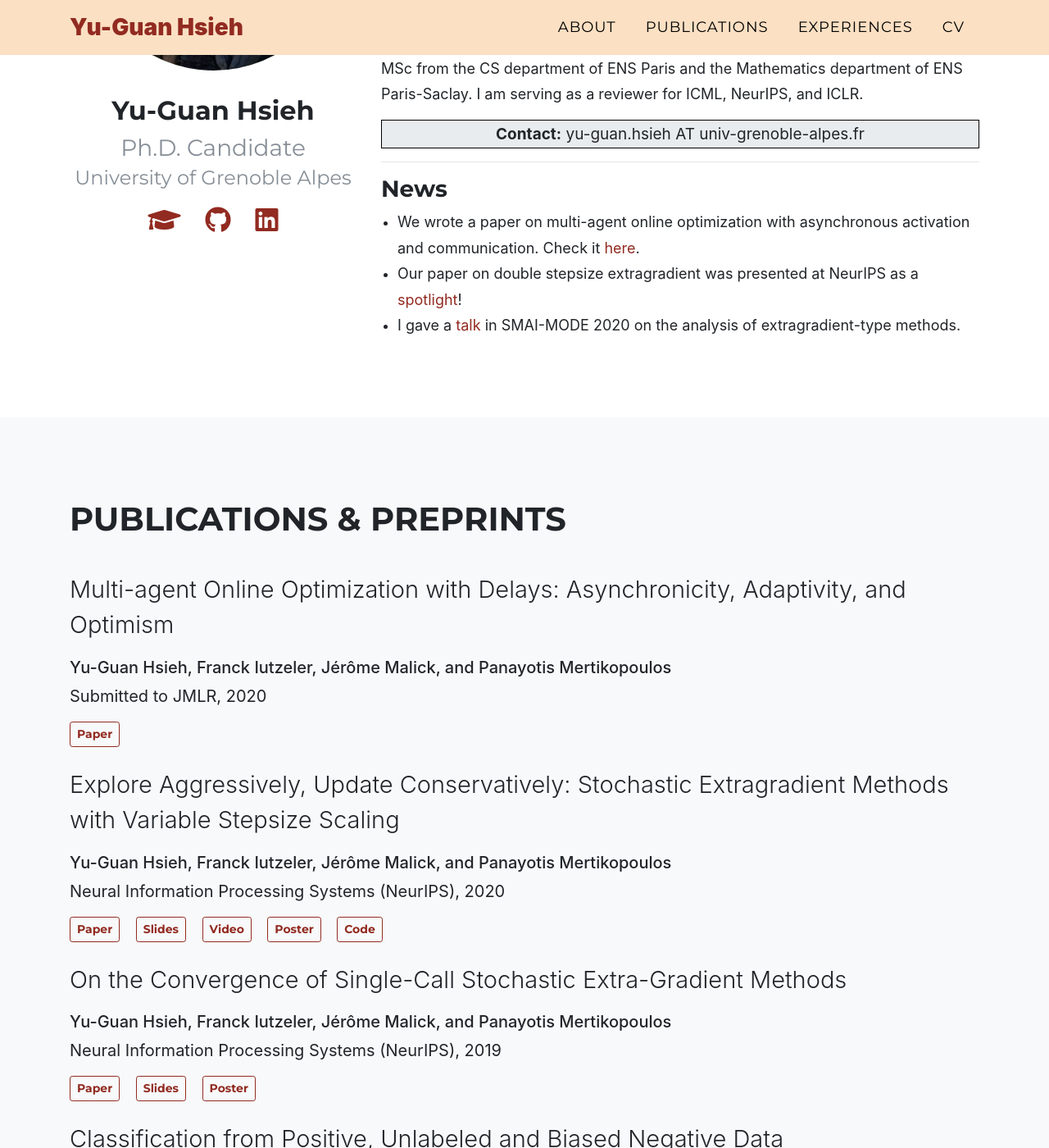
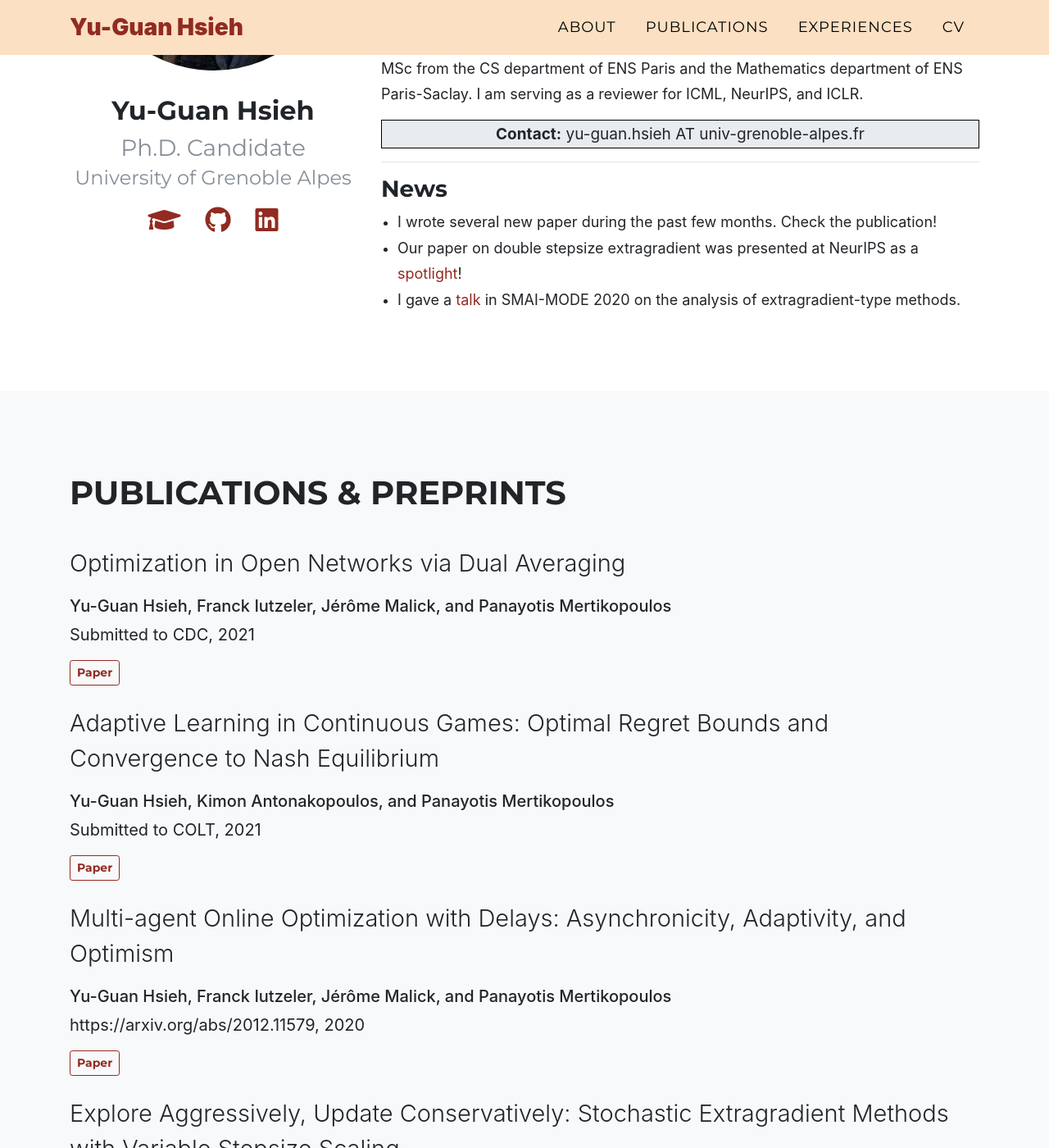
Before and after one commit to cyber-meow/cyber-meow.github.io, a Jekyll site: the page built from index.html, in a window 1280 px wide and 1400 px high, scrolled down 369 px. Shown: the whole window at 82% size. Built offline with Jekyll 4.4.1, drawn with Linux system fonts in a browser that asks for light colours; some web fonts are replaced.

Commit message:
new papers

```diff
--- a/_data/sitetext.yml
+++ b/_data/sitetext.yml
@@ -16,7 +16,7 @@ about:
     position: Ph.D. Candidate
     school: University of Grenoble Alpes
     news:
-      - text: "We wrote a paper on multi-agent online optimization with asynchronous activation and communication. Check it [here](assets/file/OnlineAsync.pdf)."
+      - text: "I wrote several new paper during the past few months. Check the publication!"
       - text: "Our paper on double stepsize extragradient was presented at NeurIPS as a [spotlight](https://neurips.cc/virtual/2020/public/poster_ba9a56ce0a9bfa26e8ed9e10b2cc8f46.html)!"
       - text: "I gave a [talk](https://www.youtube.com/watch?v=Lgrl8ycKg8Y&list=PLQERYuTxSzGbiBcq7rsrzTzTTjVqDEupZ&index=28) in SMAI-MODE 2020 on the analysis of extragradient-type methods."
 
```
Also changed, not shown: _publications/4_OnlineAsync.md (+1 -1 lines), _publications/5_AdaptGame.md (added, +7 -0 lines), _publications/6_DAERON.md (added, +7 -0 lines), 3 other files.
